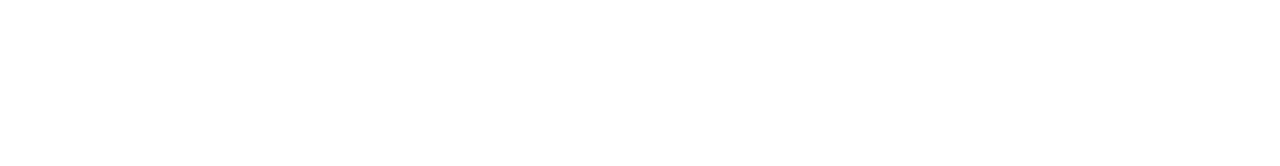
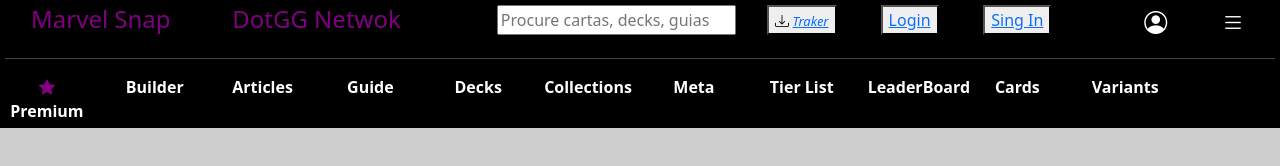
Before and after one commit to JulioGSilva/Bootstrap, a website: page Projeto/Site1/index.html in a window 1280 px wide. Drawn offline with nearby package versions, Linux system fonts and the light colour scheme.

Commit message:
teste de pagina

```diff
--- a/Projeto/Site1/index.html
+++ b/Projeto/Site1/index.html
@@ -1,20 +1,97 @@
 <!DOCTYPE html>
 <html lang="pt-br">
+
 <head>
     <meta charset="UTF-8">
     <meta http-equiv="X-UA-Compatible" content="IE=edge">
     <meta name="viewport" content="width=device-width, initial-scale=1.0">
-    <link href="https://cdn.jsdelivr.net/npm/bootstrap@5.3.0-alpha1/dist/css/bootstrap.min.css" rel="stylesheet" integrity="sha384-GLhlTQ8iRABdZLl6O3oVMWSktQOp6b7In1Zl3/Jr59b6EGGoI1aFkw7cmDA6j6gD" crossorigin="anonymous">
+    <link href="https://cdn.jsdelivr.net/npm/bootstrap@5.3.0-alpha1/dist/css/bootstrap.min.css" rel="stylesheet"
+        integrity="sha384-GLhlTQ8iRABdZLl6O3oVMWSktQOp6b7In1Zl3/Jr59b6EGGoI1aFkw7cmDA6j6gD" crossorigin="anonymous">
+    <link rel="stylesheet" href="https://cdn.jsdelivr.net/npm/bootstrap-icons@1.10.3/font/bootstrap-icons.css">
 
     <link rel="stylesheet" href="style/style.css">
 
-    <title>Boteco Nerd</title>
+    <title>Marvel Snap Zone</title>
 </head>
+
 <body>
     <header>
+        <!-- premium articles cards collection decks locations meta tier list variants -->
         <nav>
-
+            <div class="">
+                <div class="row">
+                    <div class="col-2">
+                        <h4>Marvel Snap</h4>
+                    </div>
+                    <div class="col-2">
+                        <h4>DotGG Netwok</h4>
+                    </div>
+                    <div class="col-3" style="text-align: end;">
+                        <input type="text" name="" id="" placeholder="Procure cartas, decks, guias">
+                    </div>
+                    <div class="col-1">
+                        <button>
+                            <i class="bi bi-download" style="font-size: 14px; display: inline-block;">
+                                <a href="#" style="font-size: 13px;">Traker</a>
+                            </i>
+                        </button>
+                    </div>
+                    <div class="col-1">
+                        <button type="submit">
+                            <a href="#">Login</a>
+                        </button>
+                    </div>
+                    <div class="col-1">
+                        <button><a href="#">Sing In</a></button>
+                    </div>
+                    <div class="col-1" style="text-align: end;">
+                        <a href="#"><i class="bi bi-person-circle" style="font-size: 23px;"></i>
+                        </a>
+                    </div>
+                    <div class="col-1">
+                        <a href="#"><i class="bi bi-list" style="font-size: 23px;"></i></a>
+                    </div>
+                </div>
+                <hr style="color: white;">
+                <div class="row">
+                    <div class="col-1">
+                        <i class="bi bi-star-fill"></i>
+                        <a href="#">Premium</a>
+                    </div>
+                    <div class="col-1">
+                        <a href="#">Builder</a>
+                    </div>
+                    <div class="col-1">
+                        <a href="#">Articles</a>
+                    </div>
+                    <div class="col-1">
+                        <a href="#">Guide</a>
+                    </div>
+                    <div class="col-1">
+                        <a href="#">Decks</a>
+                    </div>
+                    <div class="col-1">
+                        <a href="#">Collections</a>
+                    </div>
+                    <div class="col-1">
+                        <a href="#">Meta</a>
+                    </div>
+                    <div class="col-1">
+                        <a href="#">Tier List</a>
+                    </div>
+                    <div class="col-1">
+                        <a href="#">LeaderBoard</a>
+                    </div>
+                    <div class="col-1">
+                        <a href="#">Cards</a>
+                    </div>
+                    <div class="col-1">
+                        <a href="#">Variants</a>
+                    </div>
+                </div>
+            </div>
         </nav>
     </header>
 </body>
+
 </html>
--- a/Projeto/Site1/style/style.css
+++ b/Projeto/Site1/style/style.css
@@ -0,0 +1,32 @@
+@charset "UTF-8";
+
+body {
+    background-color: rgb(206, 206, 206);
+    color: black;
+    padding: 0px;
+    margin: 0px;
+}
+
+nav {
+    background-color: black;
+    color: purple;
+    padding: 5px;
+}
+
+div.nav1 > h3 {
+    display: inline-block;
+    padding: 10px;
+    right: 15px;
+    position: relative;
+
+}
+
+div.row {
+    text-align: center;
+}
+
+div.row > div.col-1 > a {
+    text-decoration: none;
+    font-weight: bold;
+    color: white;
+}
```
Also changed, not shown: Bootstrap-c-2/12-bootstrap_icons.html (+2 -1 lines), Projeto/Site1/semBoot.html (added, +18 -0 lines), Projeto/index.html (deleted, +0 -29 lines).
